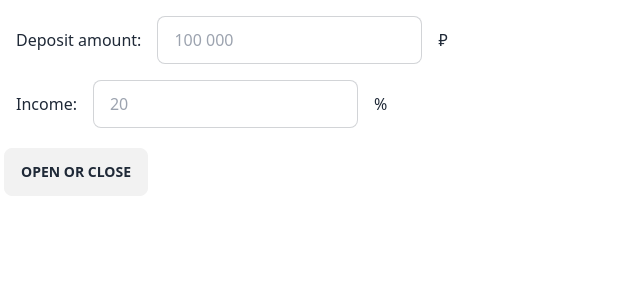
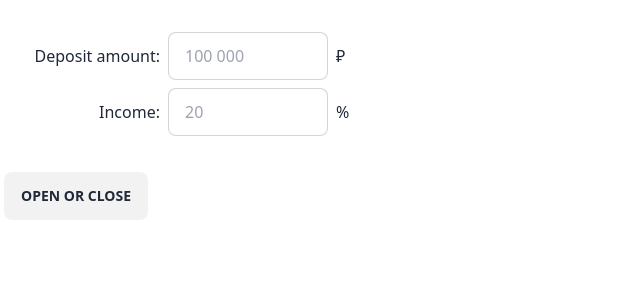
Before and after one commit to Myslitel666/Smart-Investor, a SvelteKit app: page / in a window 1280 px wide. Shown: the top 300 px of the page, without its empty margins (0-640 px from the left). Built offline with nearby package versions, Linux system fonts and the light colour scheme.

Commit message:
Margins and text have been added.

```diff
--- a/src/routes/+page.svelte
+++ b/src/routes/+page.svelte
@@ -5,26 +5,28 @@
   }
 </script>
 
-<div class="p-4">
-  <div class="flex items-center space-x-4 mb-4">
-    <p>Deposit amount:</p>
+<div class="p-8">
+  <div class="flex items-center mb-2">
+    <p class="w-32 text-right mr-2">Deposit amount:</p>
+    <!-- Установим фиксированную ширину для метки -->
     <input
       on:input={handleInput}
       type="text"
       placeholder="100 000"
-      class="input input-bordered w-30"
+      class="input input-bordered w-40"
     />
-    <p>₽</p>
+    <p class="ml-2">₽</p>
   </div>
-  <div class="flex items-center space-x-4">
-    <p>Income:</p>
+  <div class="flex items-center">
+    <p class="w-32 text-right mr-2">Income:</p>
+    <!-- Установим фиксированную ширину для метки -->
     <input
       on:input={handleInput}
       type="text"
       placeholder="20"
-      class="input input-bordered w-30"
+      class="input input-bordered w-40"
     />
-    <p>%</p>
+    <p class="ml-2">%</p>
   </div>
 </div>
 
```
